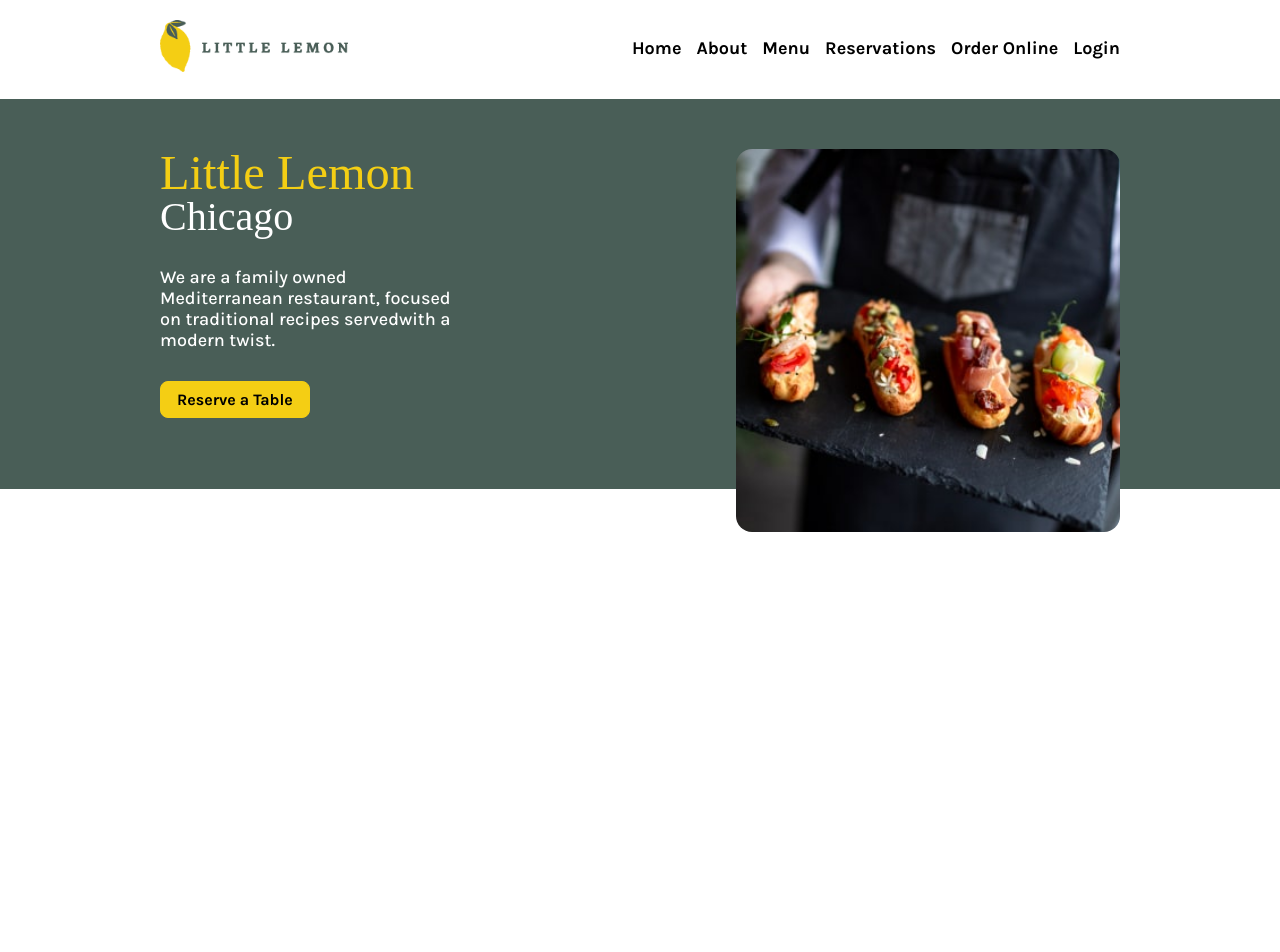
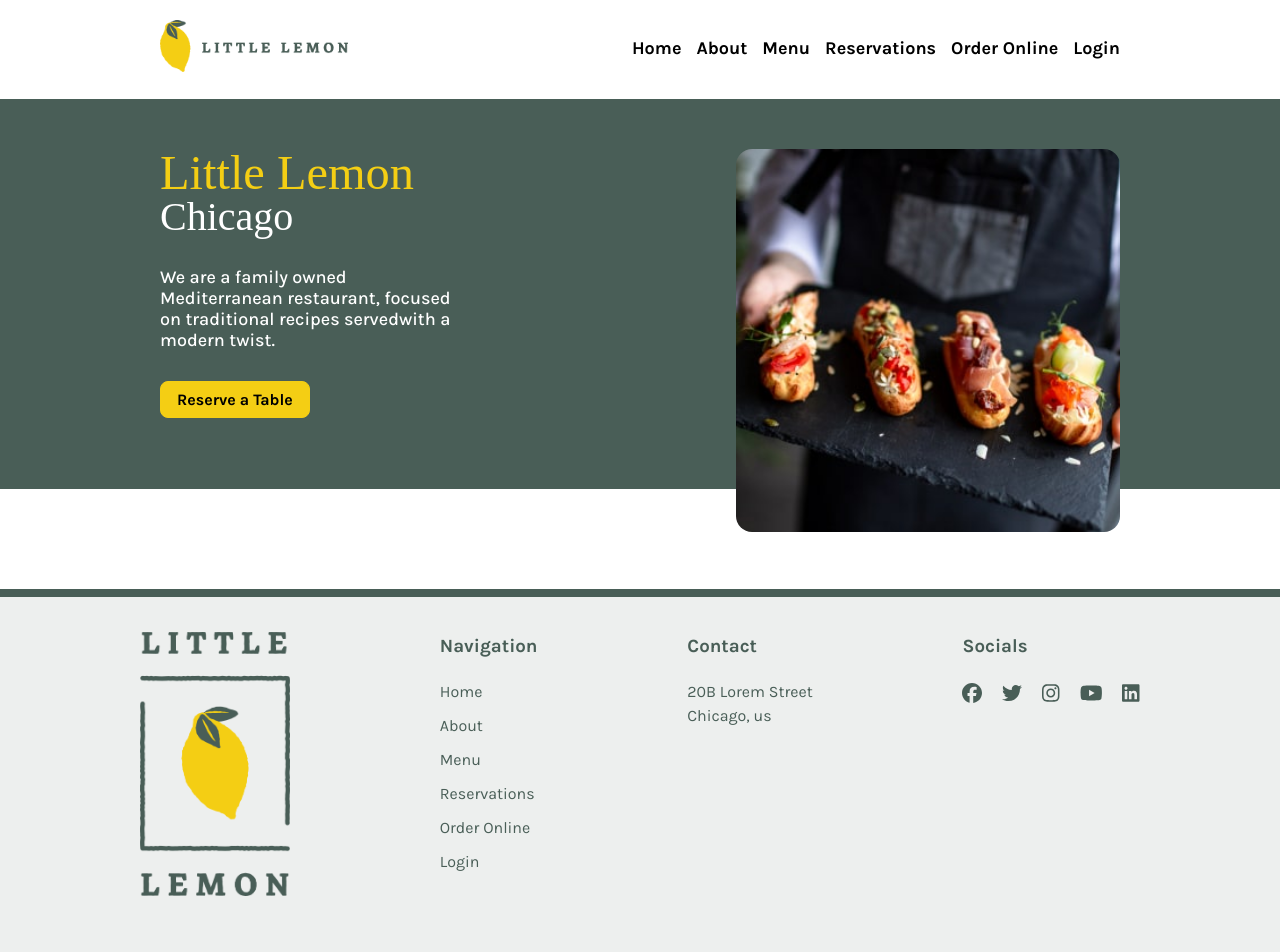
Before and after one commit to savvy1024/little-lemon, a React (Create React App) app: page / in a window 1280 px wide. Shown: the top 952 px of the page. Before the commit the page ends 800 px from the top, so only its background shows below. Built offline with nearby package versions, Linux system fonts and the light colour scheme; a web font is replaced by a local one.

Commit message:
add Footer component

```diff
--- /dev/null
+++ b/src/components/layout/Footer.js
@@ -0,0 +1,71 @@
+import Container from "./Container";
+import logo from '../../assets/logo-long.png';
+import { FontAwesomeIcon } from "@fortawesome/react-fontawesome";
+import { faFacebook, faInstagram, faLinkedin, faTwitter, faYoutube } from "@fortawesome/free-brands-svg-icons";
+import { Link } from "react-router-dom";
+
+const Footer=()=>{
+    const logoStyle={
+        maxWidth:'100%'
+    }
+    return(
+        <footer className="footer">
+            <Container>
+                <div className="footer-wrapper">
+                    <Link to="/" className="logo">
+                        <img src={logo} alt="logo" style={logoStyle} />
+                    </Link>
+                    <div>
+                        <h3>Navigation</h3>
+                        <ul className="doormat-links">
+                            <li>
+                                <Link to='/'>Home</Link>
+                            </li>
+                            <li>
+                                <Link to='/about'>About</Link>
+                            </li>
+                            <li>
+                                <Link to='/order-online'>Menu</Link>
+                            </li>
+                            <li>
+                                <Link to='/booking'>Reservations</Link>
+                            </li>
+                            <li>
+                                <Link to="/order-online">Order Online</Link>
+                            </li>
+                            <li>
+                                <Link to="/">Login</Link>
+                            </li>
+                        </ul>
+                    </div>
+                    <div>
+                        <h3>Contact</h3>
+                        <p>20B Lorem Street<br/> Chicago, us</p>
+                    </div>
+                    <div>
+                        <h3>Socials</h3>
+                        <ul className="social-links">
+                            <li><a href="https://facebook.com" target="_blank" rel="noreferrer">
+                                <FontAwesomeIcon icon={faFacebook}/></a></li>
+                            <li><a href="https://twitter.com" target="_blank" rel="noreferrer">
+                                <FontAwesomeIcon icon={faTwitter}/></a></li>
+                            <li><a href="https://instagram.com" target="_blank" rel="noreferrer">
+                                <FontAwesomeIcon icon={faInstagram}/></a></li>
+                                <li><a href="https://youtube.com" target="_blank" rel="noreferrer">
+                                <FontAwesomeIcon icon={faYoutube}/></a></li>
+                                <li><a href="https://linkedin.com" target="_blank" rel="noreferrer">
+                                <FontAwesomeIcon icon={faLinkedin}/></a></li>
+
+                        </ul>
+                    </div>
+                </div>
+
+
+            </Container>
+        </footer>
+
+    )
+
+}
+
+export default Footer;
--- a/src/components/layout/Layout.js
+++ b/src/components/layout/Layout.js
@@ -1,4 +1,5 @@
 
+import Footer from './Footer';
 import Header from './Header';
 
 const Layout = ({ children }) => {
@@ -6,6 +7,7 @@ const Layout = ({ children }) => {
     <div>
       <Header />
       <main>{children}</main>
+      <Footer />
 
     </div>
   );
--- a/src/index.css
+++ b/src/index.css
@@ -392,9 +392,10 @@ select:focus {
   background-color: var(--highlight-light);
 }
 .footer-wrapper {
-  display: flex;
-  gap: 30px;
-  justify-content: space-between;
+ display: flex;
+ justify-content: space-between;
+ gap:30px;
+
 }
 .footer .logo img {
   width: 150px;
```
